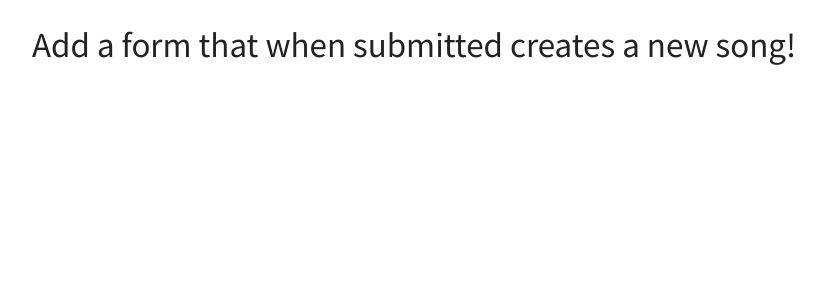
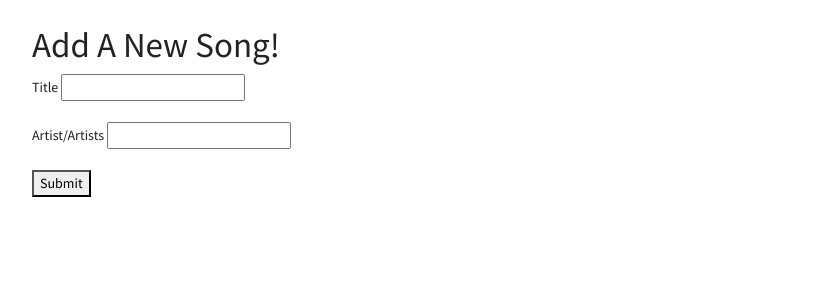
Before and after one commit to Emma-GX/assessment4, a Flask app: template playlist-app/templates/new_song.html in a window 1280 px wide. Shown: the part 57-357 px from the top of the page, without its empty margins (53-877 px from the left). Run offline with Flask 2, Linux system fonts and the light colour scheme; the template is opened without the code that fills it: values that come from a table or form of the project are taken from there, others are empty; parts of the project's set-up code (start-up, migrations or seed data) failed here and were passed over; some libraries are stand-ins or nearby versions.

Commit message:
Creates a new song

```diff
--- a/playlist-app/app.py
+++ b/playlist-app/app.py
@@ -50,7 +50,6 @@ def show_all_playlists():
 def show_playlist(playlist_id):
     """Show detail on specific playlist."""
 
-    # ADD THE NECESSARY CODE HERE FOR THIS ROUTE TO WORK
     playlist = Playlist.query.get_or_404(playlist_id)
 
 
@@ -82,11 +81,6 @@ def add_playlist():
         return render_template('new_playlist.html', form=form)
 
 
-
-
-    # ADD THE NECESSARY CODE HERE FOR THIS ROUTE TO WORK
-
-
 ##############################################################################
 # Song routes
 
@@ -115,6 +109,21 @@ def add_song():
     """
 
     # ADD THE NECESSARY CODE HERE FOR THIS ROUTE TO WORK
+    form = SongForm()
+
+    if form.validate_on_submit():
+        title = form.title.data
+        artist = form.artist.data
+
+        new_song = Song(title, artist)
+        print(new_song)
+        db.session.add(new_song)
+        db.session.commit()
+        flash('You Added A New Song!')
+        return redirect('/songs')
+
+    else:
+        return render_template('new_song.html', form=form)
 
 
 @app.route("/playlists/<int:playlist_id>/add-song", methods=["GET", "POST"])
--- a/playlist-app/forms.py
+++ b/playlist-app/forms.py
@@ -17,7 +17,7 @@ class SongForm(FlaskForm):
 
     # Add the necessary code to use this form
     title = StringField('Title', validators=[InputRequired()])
-    artist = StringField('Artist/Artists', validators=[InputRequired])
+    artist = StringField('Artist/Artists', validators=[InputRequired()])
 
 
 # DO NOT MODIFY THIS FORM - EVERYTHING YOU NEED IS HERE
--- a/playlist-app/templates/new_song.html
+++ b/playlist-app/templates/new_song.html
@@ -2,6 +2,24 @@
 
 {% block content %}
 
-<h1>Add a form that when submitted creates a new song!</h1>
+<h1>Add A New Song!</h1>
+<form action="/songs/add"    method="POST">
+    {{ form.hidden_tag() }}
+
+    {% for field in form
+        if field.widget.input_type != 'hidden'  %}
+
+        <p>
+            {{ field.label }}
+            {{ field }}
+
+            {% for error in field.errors %}
+                {{ error }}
+            {% endfor %}
+        </p>
+    {% endfor %}
+
+    <button type="submit">Submit</button>
+</form>
 
 {% endblock %}
```
